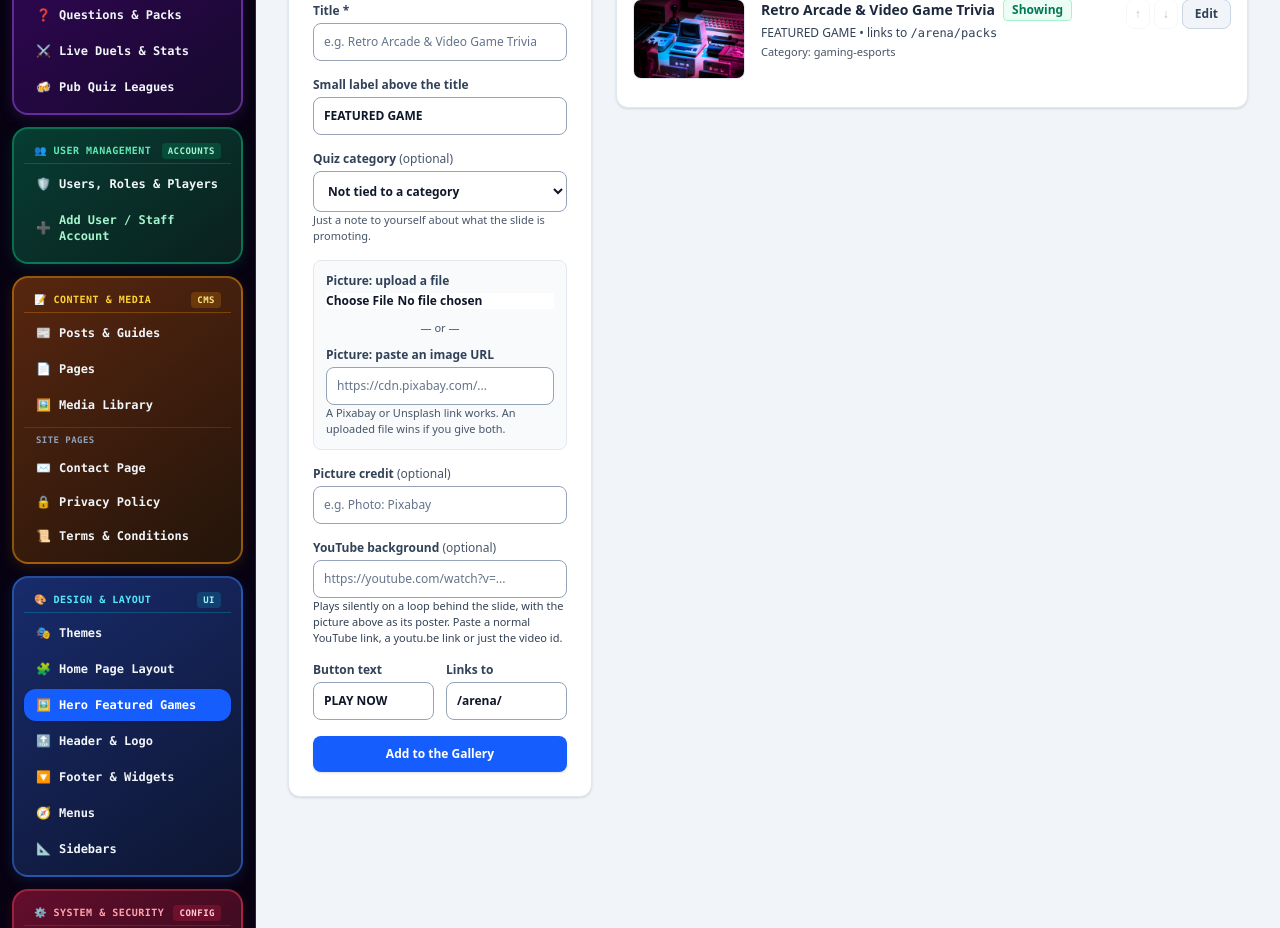
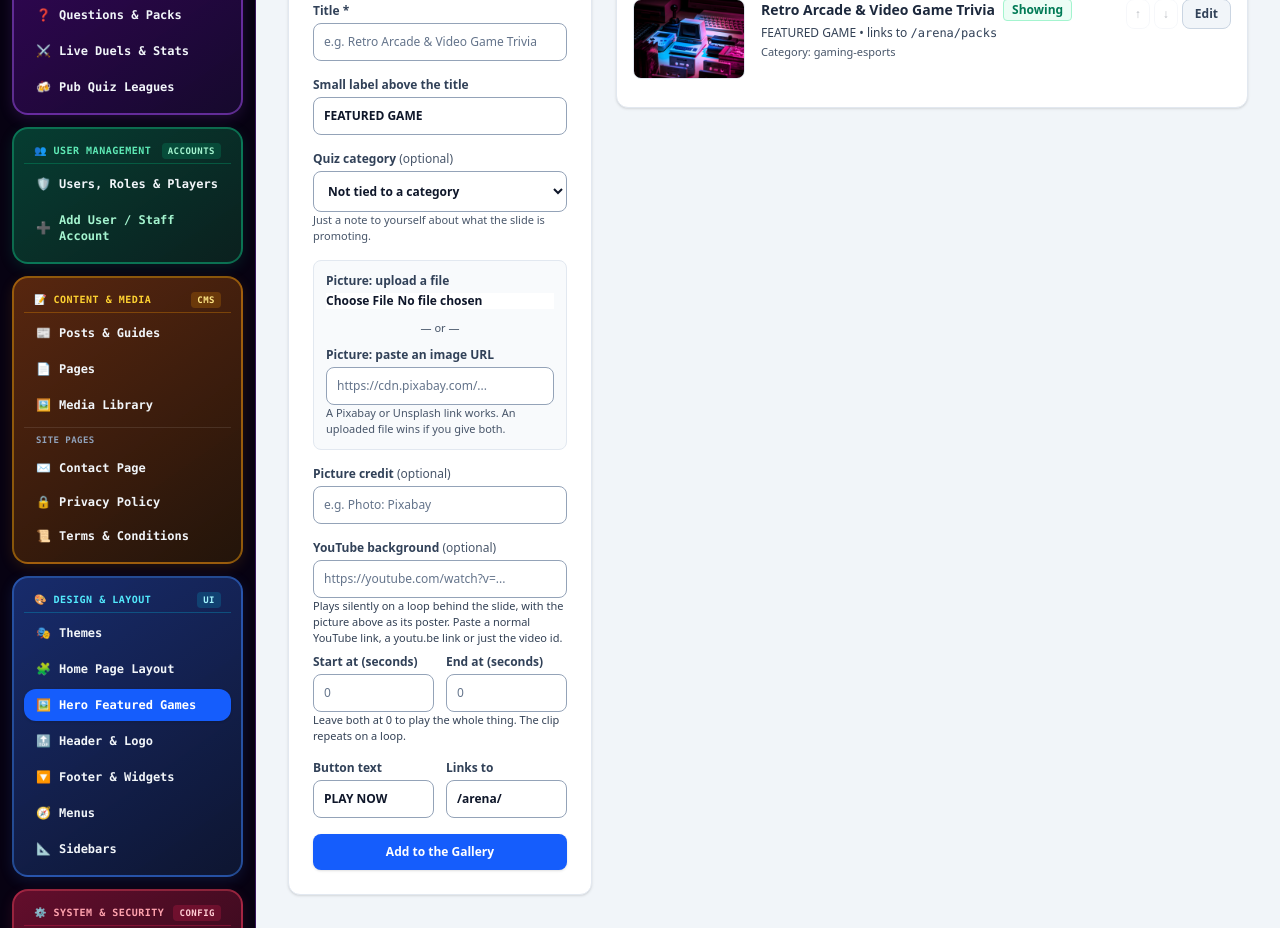
Before and after one commit to trluk2018-sudo/Quizmondo, a Flask app: page /admin/featured in a window 1280 px wide. Shown: the part 275-1203 px from the top of the page. Run offline with Flask 3, Linux system fonts and the light colour scheme; the visitor is signed in with stand-in values (Sample User, id 1); data that the repository does not hold is empty; style sheets or scripts are compiled from the project's sources.

Commit message:
Let a featured video background play just a clip
A sponsor is unlikely to want a whole film behind the hero. Each slide
with a YouTube background can now be given a start and an end in seconds,
and the clip is what loops. Leave both at zero and it plays the lot, so
nothing changes for the slides already set up.

The admin list says which it is in plain terms - "0:30 to 0:45", "from
1:00", "first 0:15" or "whole video" - so you can see at a glance what a
paying placement is actually showing.

Bad input is taken care of rather than trusted: a negative time becomes
zero, something that is not a number becomes zero, and an end at or
before the start is dropped so it plays from the start instead of
showing nothing at all.

Building the embed URL moves into the model, which is also where the
video id is parsed, so the template just asks for a URL and the player
settings live in one place.

Co-Authored-By: Claude Opus 5 <noreply@anthropic.com>

```diff
--- a/app/__init__.py
+++ b/app/__init__.py
@@ -227,8 +227,13 @@ def _ensure_schema():
             db.session.execute(text("ALTER TABLE pub_leagues ADD COLUMN teams_json TEXT DEFAULT '[]'"))
             db.session.commit()
         cols_featured = [row[1] for row in db.session.execute(text("PRAGMA table_info(featured_games)")).fetchall()]
-        if cols_featured and 'video_url' not in cols_featured:
-            db.session.execute(text("ALTER TABLE featured_games ADD COLUMN video_url VARCHAR(500) DEFAULT ''"))
+        if cols_featured:
+            if 'video_url' not in cols_featured:
+                db.session.execute(text("ALTER TABLE featured_games ADD COLUMN video_url VARCHAR(500) DEFAULT ''"))
+            if 'video_start' not in cols_featured:
+                db.session.execute(text("ALTER TABLE featured_games ADD COLUMN video_start INTEGER DEFAULT 0"))
+            if 'video_end' not in cols_featured:
+                db.session.execute(text("ALTER TABLE featured_games ADD COLUMN video_end INTEGER DEFAULT 0"))
             db.session.commit()
 
         if cols_leagues and 'is_virtual' not in cols_leagues:
--- a/app/models.py
+++ b/app/models.py
@@ -254,6 +254,10 @@ class FeaturedGame(db.Model):
     # Optional YouTube background, played silently behind the slide. The image stays
     # as the poster while it loads and as the fallback where video will not play.
     video_url = db.Column(db.String(500), default='')
+    # Optional clip, in seconds. 0 for either means "from the top" / "to the end",
+    # so an advertiser can show the ten seconds that matter rather than a whole film.
+    video_start = db.Column(db.Integer, default=0)
+    video_end = db.Column(db.Integer, default=0)
     sort_order = db.Column(db.Integer, default=0, index=True)
     is_active = db.Column(db.Boolean, default=True)
     created_at = db.Column(db.DateTime, default=datetime.utcnow)
@@ -277,6 +281,44 @@ class FeaturedGame(db.Model):
         if re.fullmatch(r'[A-Za-z0-9_-]{6,20}', src):
             return src
         return ''
+
+    def youtube_embed_url(self) -> str:
+        """The background player URL, clipped if a start or end was given.
+
+        Served from youtube-nocookie.com, muted, looping, with controls, branding
+        and keyboard off so it behaves as a background rather than a player.
+        """
+        vid = self.youtube_id()
+        if not vid:
+            return ''
+        start = max(0, int(self.video_start or 0))
+        end = max(0, int(self.video_end or 0))
+        params = [
+            'autoplay=1', 'mute=1', 'loop=1', 'playlist=' + vid,
+            'controls=0', 'showinfo=0', 'rel=0', 'modestbranding=1',
+            'playsinline=1', 'disablekb=1', 'iv_load_policy=3',
+        ]
+        if start:
+            params.append('start=%d' % start)
+        if end > start:
+            params.append('end=%d' % end)
+        return 'https://www.youtube-nocookie.com/embed/%s?%s' % (vid, '&'.join(params))
+
+    def clip_label(self) -> str:
+        """How the clip reads in the admin list."""
+        start = int(self.video_start or 0)
+        end = int(self.video_end or 0)
+
+        def mmss(total):
+            return '%d:%02d' % (total // 60, total % 60)
+
+        if start and end > start:
+            return '%s to %s' % (mmss(start), mmss(end))
+        if start:
+            return 'from %s' % mmss(start)
+        if end:
+            return 'first %s' % mmss(end)
+        return 'whole video'
 
     def resolved_image(self) -> str:
         """Where the image actually lives: an uploaded file, a pasted URL, or the packaged fallback."""
--- a/app/routes/admin.py
+++ b/app/routes/admin.py
@@ -535,6 +535,14 @@ def save_uploaded_image(file, prefix='img'):
     return f"/uploads/{filename}"
 
 
+def clip_seconds(raw):
+    """A non-negative whole number of seconds, or 0 for no limit."""
+    try:
+        return max(0, int(raw or 0))
+    except (TypeError, ValueError):
+        return 0
+
+
 @admin_bp.route('/featured', methods=['GET', 'POST'])
 @login_required
 def featured_games():
@@ -558,6 +566,8 @@ def featured_games():
                 category_slug=(request.form.get('category_slug') or '').strip(),
                 credit=(request.form.get('credit') or '').strip(),
                 video_url=(request.form.get('video_url') or '').strip(),
+                video_start=clip_seconds(request.form.get('video_start')),
+                video_end=clip_seconds(request.form.get('video_end')),
                 sort_order=last + 1,
                 is_active=True
             )
@@ -588,6 +598,11 @@ def featured_games():
             slide.category_slug = (request.form.get('category_slug') or '').strip()
             slide.credit = (request.form.get('credit') or '').strip()
             slide.video_url = (request.form.get('video_url') or '').strip()
+            slide.video_start = clip_seconds(request.form.get('video_start'))
+            slide.video_end = clip_seconds(request.form.get('video_end'))
+            if slide.video_end and slide.video_end <= slide.video_start:
+                # An end before the start would play nothing, so treat it as no end
+                slide.video_end = 0
             db.session.commit()
             flash(f'"{slide.title}" updated.', 'success')
 
--- a/app/templates/admin/featured.html
+++ b/app/templates/admin/featured.html
@@ -68,6 +68,17 @@
             Plays silently on a loop behind the slide, with the picture above as its poster.
             Paste a normal YouTube link, a youtu.be link or just the video id.
           </span>
+          <div class="grid grid-cols-2 gap-3 mt-2">
+            <div>
+              <label class="block font-bold text-slate-700 mb-1">Start at (seconds)</label>
+              <input type="number" name="video_start" min="0" placeholder="0" class="w-full p-2.5 border rounded-lg text-slate-800">
+            </div>
+            <div>
+              <label class="block font-bold text-slate-700 mb-1">End at (seconds)</label>
+              <input type="number" name="video_end" min="0" placeholder="0" class="w-full p-2.5 border rounded-lg text-slate-800">
+            </div>
+          </div>
+          <span class="text-[11px] text-slate-500">Leave both at 0 to play the whole thing. The clip repeats on a loop.</span>
         </div>
 
         <div class="grid grid-cols-2 gap-3">
@@ -126,7 +137,7 @@
               </div>
               <div class="text-slate-500">{{ s.label }} &bull; links to <code class="text-slate-700">{{ s.link_url }}</code></div>
               {% if s.youtube_id() %}
-              <div class="text-[11px] text-rose-600 font-bold">▶ YouTube background active</div>
+              <div class="text-[11px] text-rose-600 font-bold">▶ YouTube background &bull; {{ s.clip_label() }}</div>
               {% endif %}
               {% if s.category_slug %}
               <div class="text-[11px] text-slate-400">Category: {{ s.category_slug }}</div>
@@ -192,6 +203,17 @@
                   <label class="block font-bold text-slate-700 mb-1">YouTube background <span class="text-slate-400 font-normal">(optional)</span></label>
                   <input type="text" name="video_url" value="{{ s.video_url }}" placeholder="https://youtube.com/watch?v=..." class="w-full p-2.5 border rounded-lg text-slate-800">
                   <span class="text-[11px] text-slate-500">Plays silently on a loop behind the slide. Leave blank for a still picture.</span>
+                  <div class="grid grid-cols-2 gap-3 mt-2">
+                    <div>
+                      <label class="block font-bold text-slate-700 mb-1">Start at (seconds)</label>
+                      <input type="number" name="video_start" min="0" value="{{ s.video_start or 0 }}" class="w-full p-2.5 border rounded-lg text-slate-800">
+                    </div>
+                    <div>
+                      <label class="block font-bold text-slate-700 mb-1">End at (seconds)</label>
+                      <input type="number" name="video_end" min="0" value="{{ s.video_end or 0 }}" class="w-full p-2.5 border rounded-lg text-slate-800">
+                    </div>
+                  </div>
+                  <span class="text-[11px] text-slate-500">Both 0 plays the whole video.</span>
                 </div>
               </div>
 
--- a/app/templates/themes/quizhub/modules/hero.html
+++ b/app/templates/themes/quizhub/modules/hero.html
@@ -67,7 +67,7 @@
             <div class="absolute inset-0 overflow-hidden pointer-events-none">
               <iframe
                 class="absolute top-1/2 left-1/2 -translate-x-1/2 -translate-y-1/2 w-[177.77vh] min-w-full h-[56.25vw] min-h-full"
-                src="https://www.youtube-nocookie.com/embed/{{ g.youtube_id() }}?autoplay=1&mute=1&loop=1&playlist={{ g.youtube_id() }}&controls=0&showinfo=0&rel=0&modestbranding=1&playsinline=1&disablekb=1"
+                src="{{ g.youtube_embed_url() }}"
                 title="{{ g.title }}" frameborder="0" allow="autoplay; encrypted-media" referrerpolicy="strict-origin-when-cross-origin" tabindex="-1"></iframe>
             </div>
             {% endif %}
```
